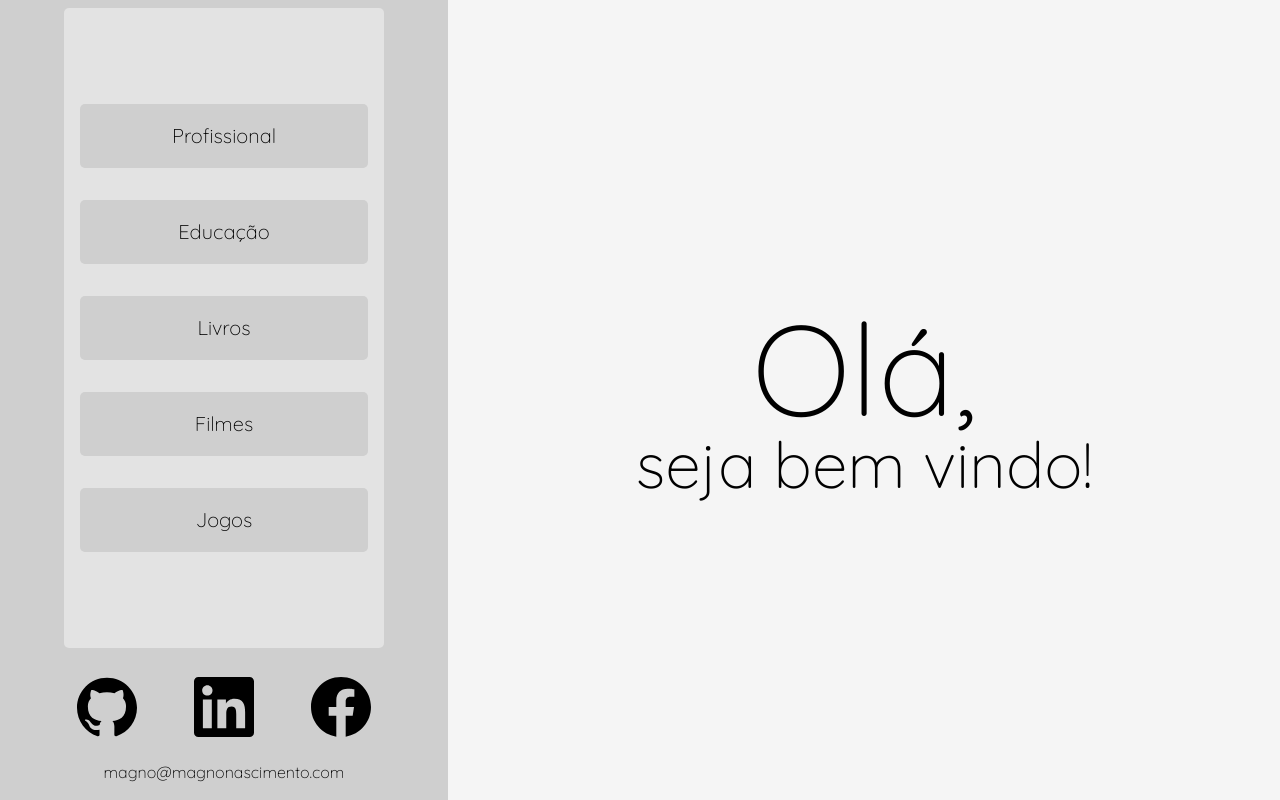
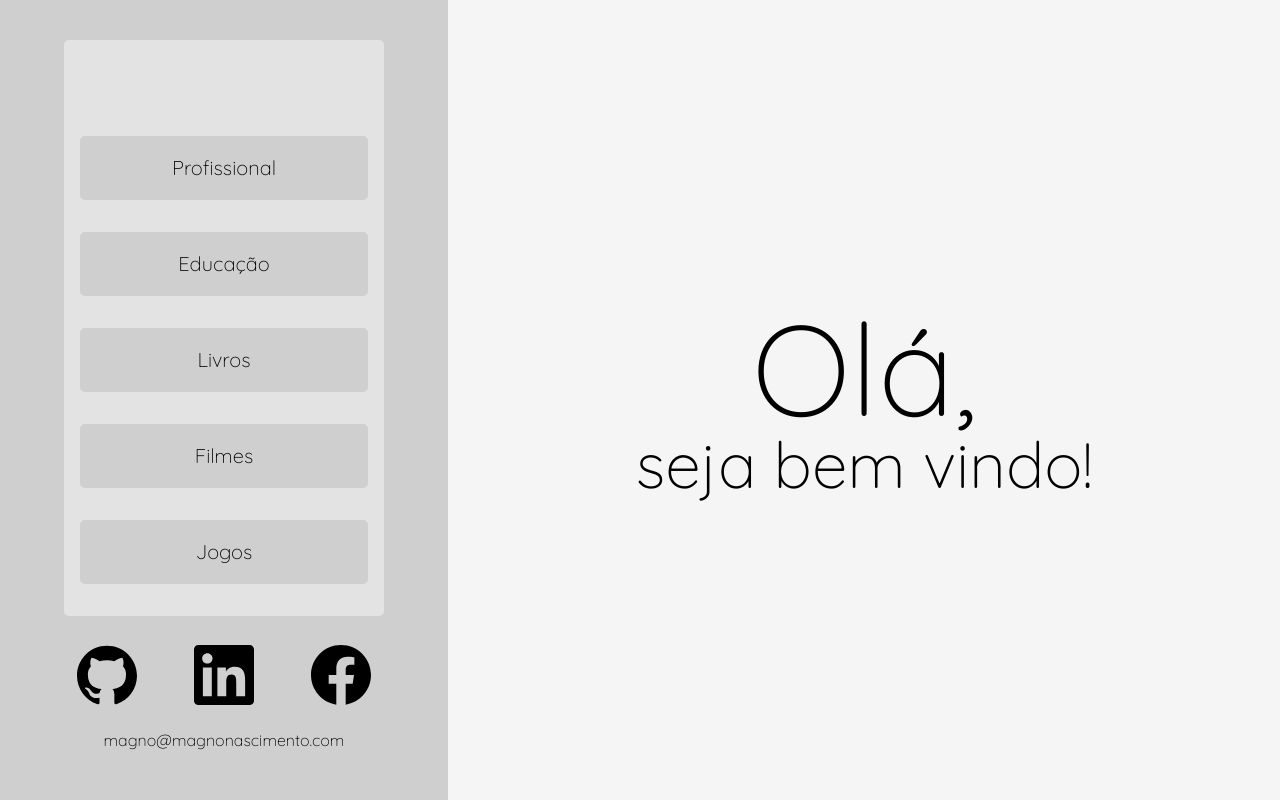
Before and after one commit to magnonasc/com.magnonascimento-next, a Next.js app: page / in a window 1280 px wide. Built offline with nearby package versions, Linux system fonts and the light colour scheme.

Commit message:
Improved how padding is done on the navbar

```diff
--- a/src/components/molecules/navbar/NavBar.tsx
+++ b/src/components/molecules/navbar/NavBar.tsx
@@ -7,8 +7,8 @@ import menus from './menus.json';
 
 const NavBarContainer: FC<HTMLAttributes<HTMLElement>> = styled.nav`
     ${({ theme }) => `background-color: ${theme.colors.background.tertiary}`};
-    height: 40rem;
     width: 20rem;
+    padding-top: 4rem;
     display: flex;
     flex-direction: column;
     justify-content: center;
```
